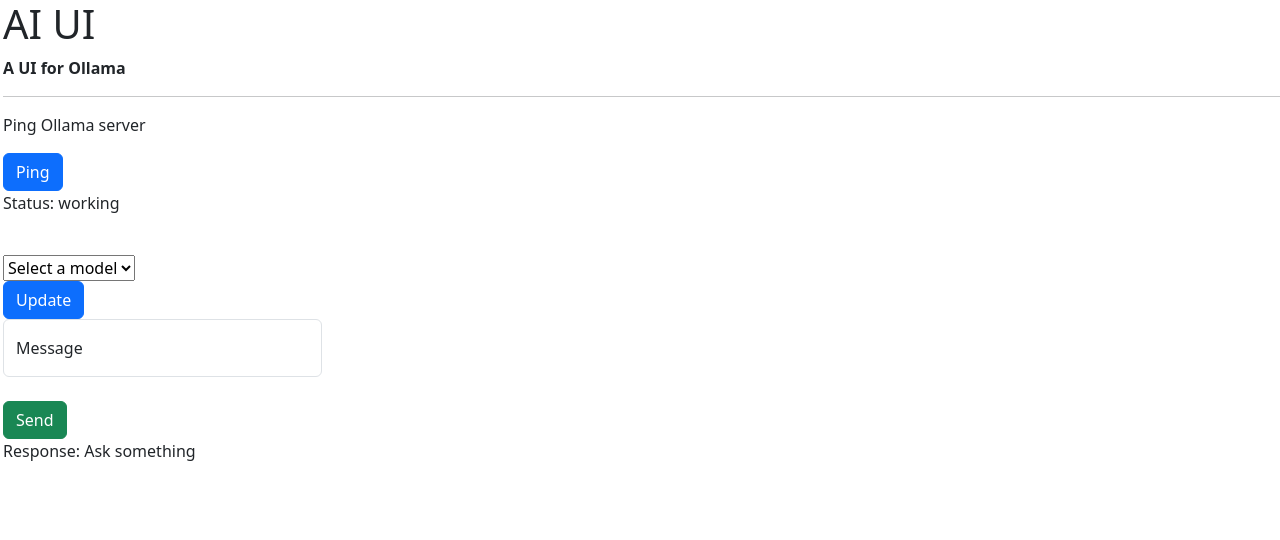
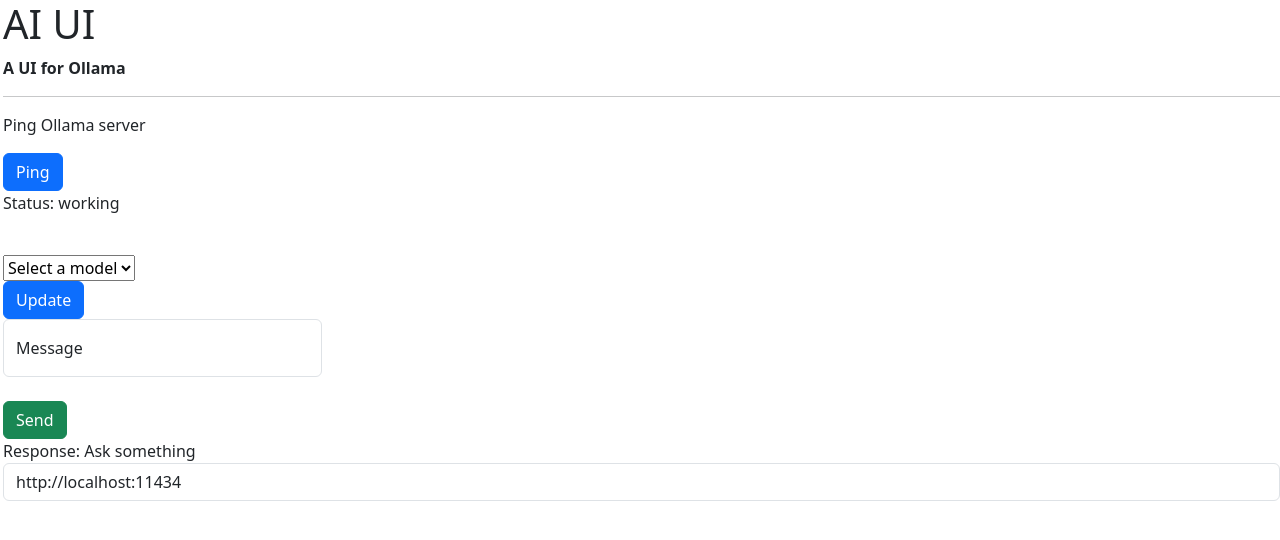
Before and after one commit to thenamelessdev/ai-ui, a React (Vite) app: page / in a window 1280 px wide. Shown: the top 540 px of the page. Built offline with nearby package versions, Linux system fonts and the light colour scheme.

Commit message:
added cookies

```diff
--- a/package.json
+++ b/package.json
@@ -10,6 +10,8 @@
     "preview": "vite preview"
   },
   "dependencies": {
+    "@types/js-cookie": "^3.0.6",
+    "js-cookie": "^3.0.5",
     "react": "^19.2.0",
     "react-dom": "^19.2.0"
   },
--- a/src/App.tsx
+++ b/src/App.tsx
@@ -1,6 +1,7 @@
 import Headers from "./headers"
 import Ping from "./ping";
 import Ask from "./Ask";
+import Url from "./Url";
 
 function App() {
   return(
@@ -8,6 +9,7 @@
       <Headers/>
       <Ping/>
       <Ask/>
+      <Url/>
     </>
   );
 }
--- a/src/Ask.tsx
+++ b/src/Ask.tsx
@@ -1,4 +1,5 @@
 import { useState } from "react";
+import Cookies from "js-cookie";
 
 export default function Ask(){
 
@@ -7,13 +8,19 @@
     const [ modelSelects, setModelSelects ] = useState("");
     const [ selectedModel, selectModel ] = useState("");
 
+    function getUrl(){
+        return Cookies.get("url") || "http://localhost:11434";
+    }
+
     const handleChange = (e:any) => {
         message = e.target.value;
     }
 
+
+
     async function handleClick() {
         setAiRes("loading...");
-        const response = await fetch("http://localhost:11434/api/generate", {
+        const response = await fetch(`${getUrl()}/api/generate`, {
             method: "POST",
             headers: {
                 "Content-Type": "application/json"
@@ -34,7 +41,7 @@
     }
 
     async function updateModels() {
-        const response = await fetch("http://localhost:11434/api/tags");
+        const response = await fetch(`${getUrl()}/api/tags`);
         const json = await response.json();
         if(response.ok){
             const models = json.models;
--- /dev/null
+++ b/src/Url.tsx
@@ -0,0 +1,17 @@
+import Cookies from "js-cookie";
+import { useState } from "react";
+
+export default function Url(){
+    const [ url, setUrl ] = useState(Cookies.get("url") || "http://localhost:11434");
+
+    function handleChange(e:any){
+        setUrl(e.target.value);
+        Cookies.set("url", e.target.value, { expires: 7 });
+    }
+
+    return(
+        <div>
+            <input className="form-control" type="text" value={url} onChange={handleChange} />
+        </div>
+    );
+}
--- a/src/ping.tsx
+++ b/src/ping.tsx
@@ -1,11 +1,16 @@
 import { useState } from "react";
+import Cookies from "js-cookie";
 
 export default function Ping(){
     const [ stat, editStat ] = useState("loading...");
 
+    function getUrl(){
+        return Cookies.get("url") || "http://localhost:11434";
+    }
+
     async function ping() {
         try{
-            const response = await fetch("http://localhost:11434");
+            const response = await fetch(getUrl());
             if(response.ok){
                 editStat("working");
             }
```
Also changed, not shown: 1 other file (tests, documents, lock files or other folders).
